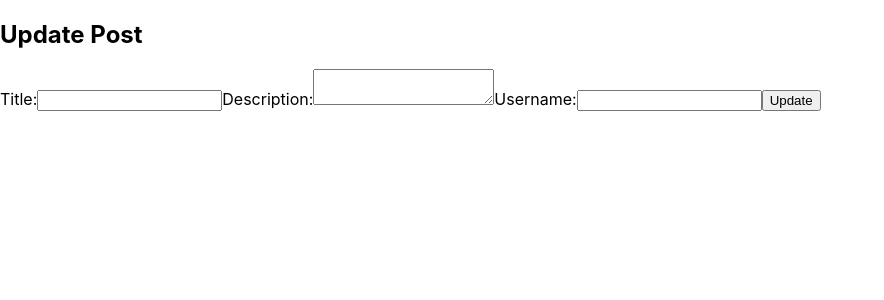
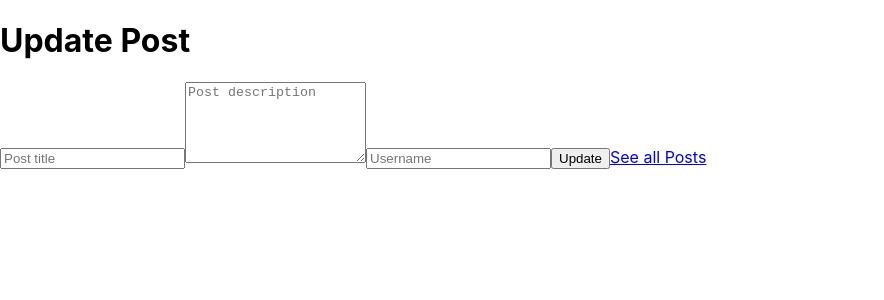
Before and after one commit to 0711292907/mercnblog, a React (Create React App) app in the folder client/: page /UpdatePost in a window 1280 px wide. Shown: the top 300 px of the page, without its empty margins (0-884 px from the left). Built offline with nearby package versions, Linux system fonts and the light colour scheme.

Commit message:
removed use location

```diff
--- a/client/src/Pages/UpdatePost.jsx
+++ b/client/src/Pages/UpdatePost.jsx
@@ -1,10 +1,12 @@
 import React, { useState, useEffect } from 'react';
 import axios from 'axios';
+import { Link } from 'react-router-dom';
 
 const UpdatePost = ({ selectedPost, onUpdate }) => {
   const [title, setTitle] = useState('');
   const [description, setDescription] = useState('');
   const [username, setUsername] = useState('');
+  const [error, setError] = useState(null); // Add error state
 
   useEffect(() => {
     if (selectedPost) {
@@ -12,40 +14,66 @@ const UpdatePost = ({ selectedPost, onUpdate }) => {
       setDescription(selectedPost.descr);
       setUsername(selectedPost.user_name);
     }
-  }, [selectedPost]); // Update form fields when selectedPost changes
+  }, [selectedPost]);
 
-  const handleSubmit = async (e) => {
-    e.preventDefault();
+  const handleChange = (e) => {
+    // Handle input changes
+    const { name, value } = e.target;
+    if (name === 'title') setTitle(value);
+    else if (name === 'description') setDescription(value);
+    else if (name === 'username') setUsername(value);
+  };
 
-    const updatedPost = {
-      id: selectedPost.id, // Include existing ID for update
-      title,
-      description,
-      username,
-    };
+  const handleClick = async () => {
+    try {
+      const updatedPost = {
+        id: selectedPost.id,
+        title,
+        description,
+        username,
+      };
 
-    try {
-      const response = await axios.put(`http://localhost:8800/posts/${updatedPost.id}`, updatedPost);
-      onUpdate(updatedPost); // Call parent function to update state
+      const response = await axios.put(
+        `http://localhost:8800/posts/${updatedPost.id}`,
+        updatedPost
+      );
+
+      onUpdate(updatedPost);
       console.log('Post updated successfully:', response.data);
       // Optionally clear form or close update modal
     } catch (error) {
       console.error('Error updating post:', error);
+      setError('Something went wrong!'); // Set error state
     }
   };
 
   return (
-    <div>
-      <h2>Update Post</h2>
-      <form onSubmit={handleSubmit}>
-        <label htmlFor="title">Title:</label>
-        <input type="text" id="title" value={title} onChange={(e) => setTitle(e.target.value)} />
-        <label htmlFor="description">Description:</label>
-        <textarea id="description" value={description} onChange={(e) => setDescription(e.target.value)} />
-        <label htmlFor="username">Username:</label>
-        <input type="text" id="username" value={username} onChange={(e) => setUsername(e.target.value)} />
-        <button type="submit">Update</button>
-      </form>
+    <div className="form">
+      <h1>Update Post</h1>
+      <input
+        type="text"
+        placeholder="Post title"
+        name="title"
+        value={title}
+        onChange={handleChange}
+      />
+      <textarea
+        rows={5}
+        placeholder="Post description"
+        name="description"
+        value={description}
+        onChange={handleChange}
+      />
+      <input
+        type="text"
+        placeholder="Username"
+        name="username"
+        value={username}
+        onChange={handleChange}
+      />
+      <button onClick={handleClick}>Update</button>
+      {error && <p>{error}</p>}
+      <Link to="/">See all Posts</Link>
     </div>
   );
 };
```
